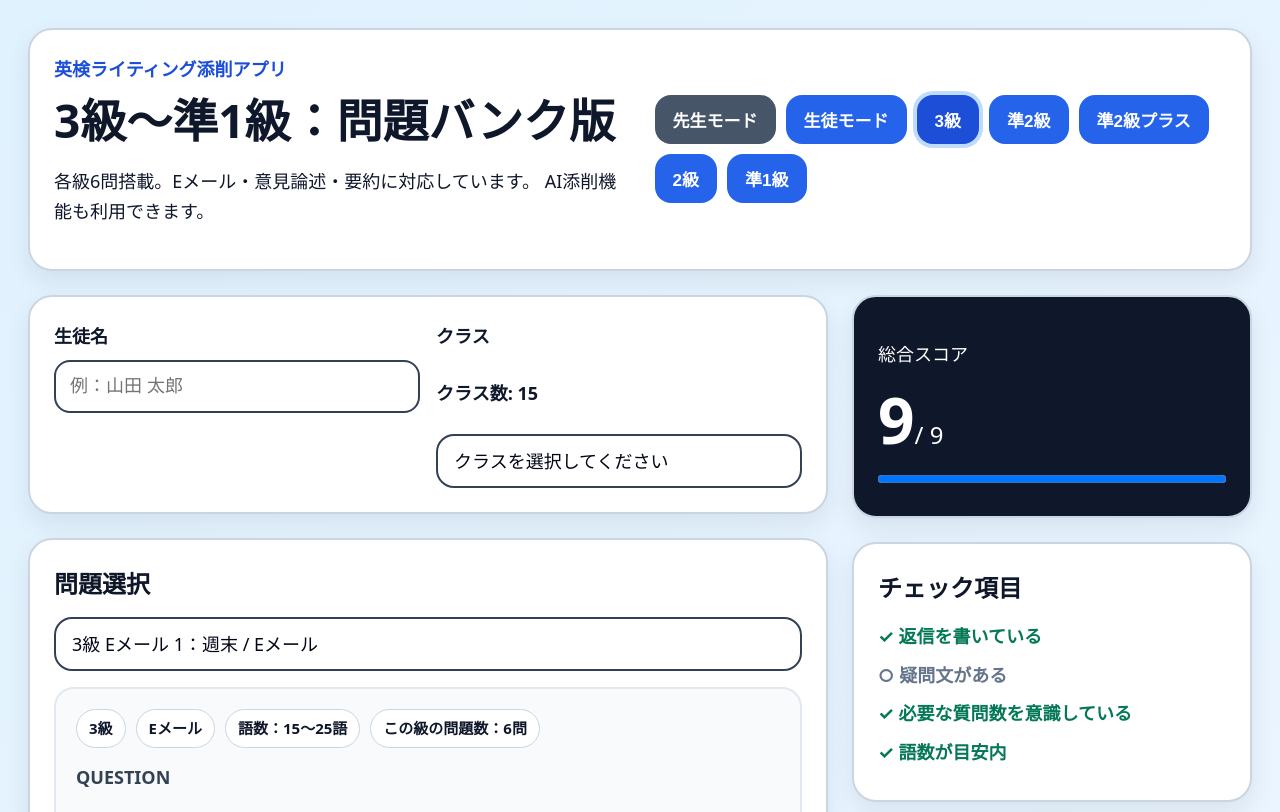
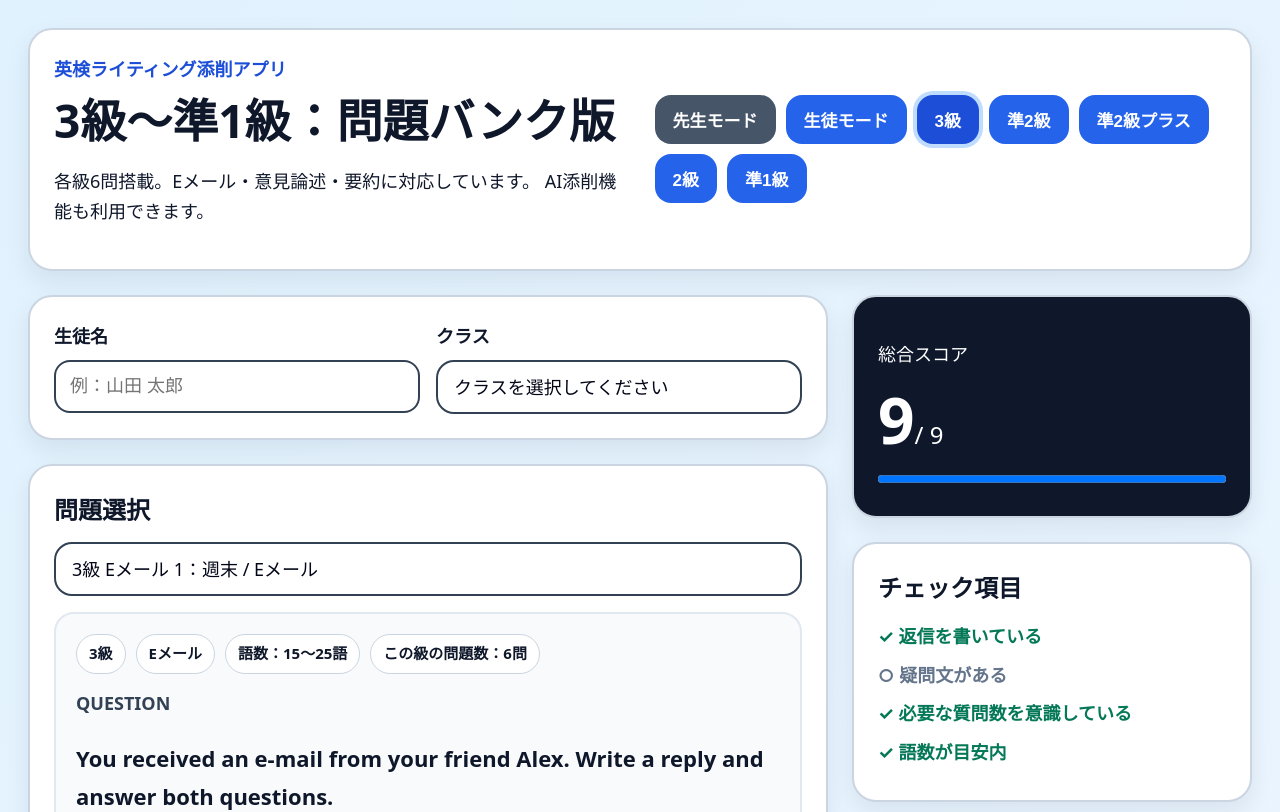
Before and after one commit to ikuyasuwa-sys/eiken-writing-app, a React (Vite) app: page / in a window 1280 px wide. Shown: the top 812 px of the page. Built offline with nearby package versions, Linux system fonts and the light colour scheme.

Commit message:
Update App.jsx

```diff
--- a/src/App.jsx
+++ b/src/App.jsx
@@ -676,7 +676,6 @@ async function submitWithAi() {
 
            <label>
   クラス
-             <p>クラス数: {schoolClasses.length}</p>
   <select
     value={className}
     onChange={(e) => setClassName(e.target.value)}
```
